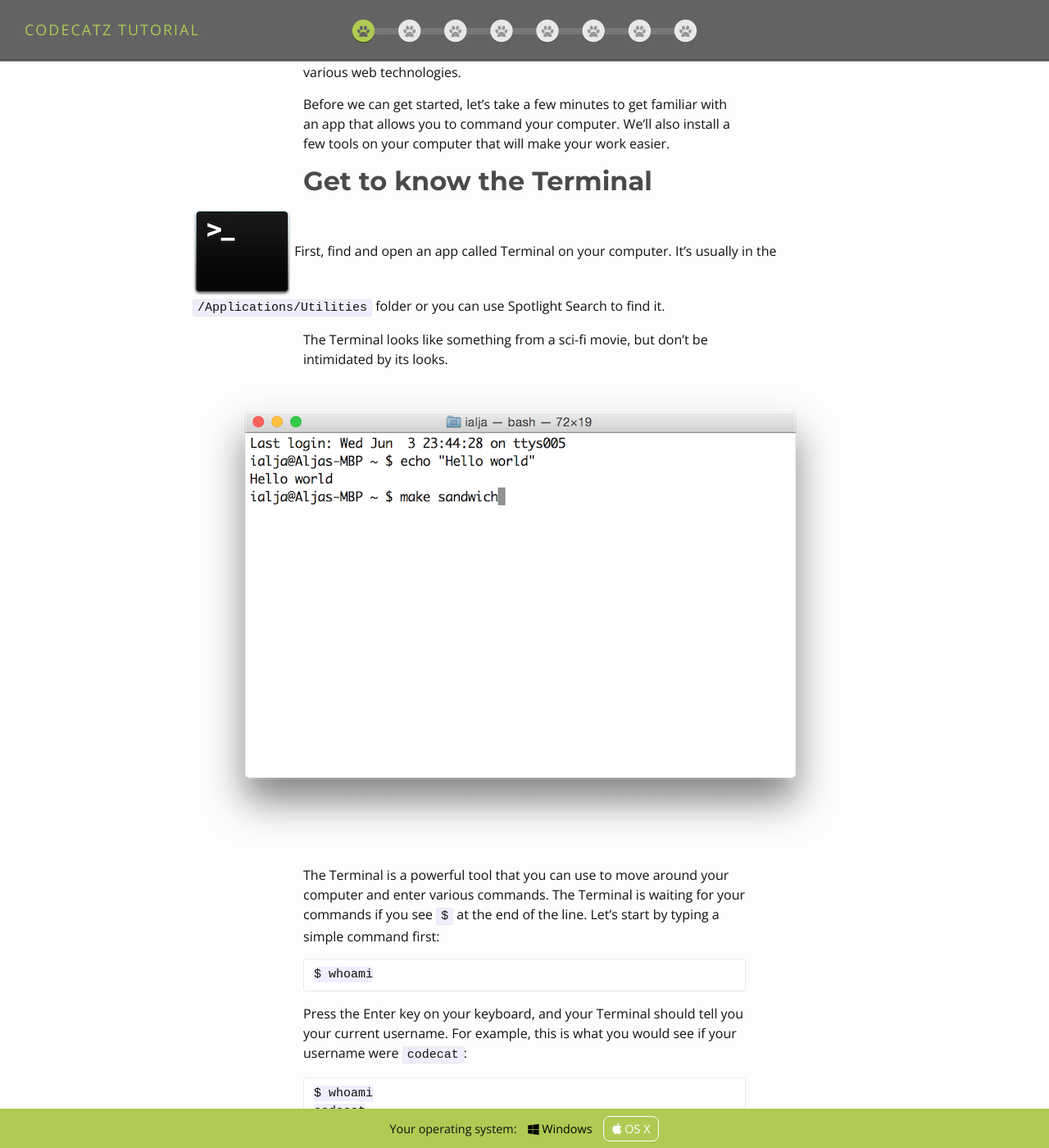
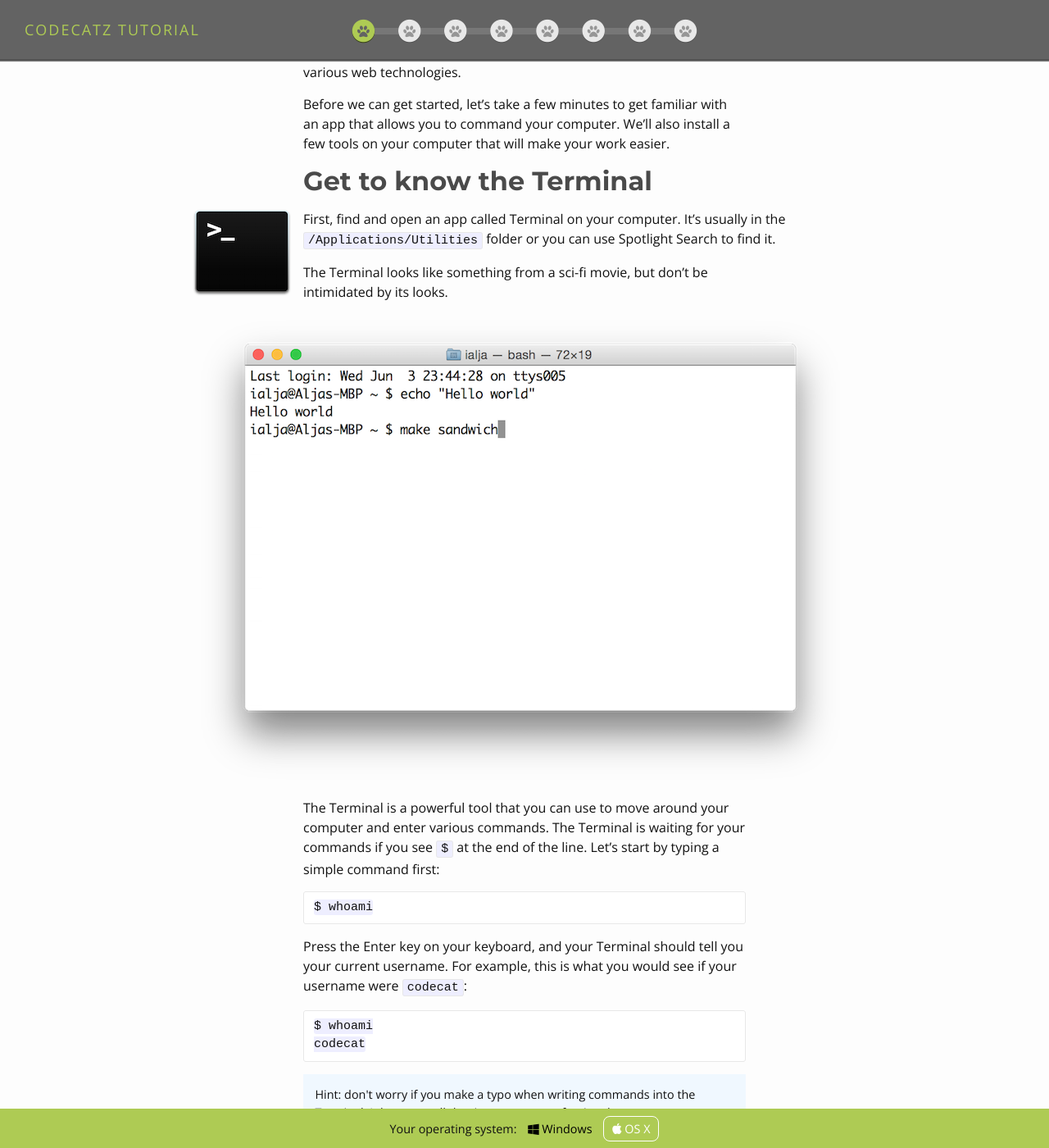
Before and after one commit to CodeCatz/codecatz-tutorial, a Jekyll site: the page built from 1-installation/index.md, in a window 1280 px wide and 1400 px high, scrolled down 373 px. Shown: the whole window at 82% size. Built offline with Jekyll 4.4.1, drawn with Linux system fonts in a browser that asks for light colours; nearby versions of some CDN libraries.

Commit message:
added a class for icons placed inside the text

```diff
--- a/1-installation/index.md
+++ b/1-installation/index.md
@@ -10,7 +10,7 @@ Before we can get started, let's take a few minutes to get familiar with an app
 
 ## Get to know the Terminal
 
-<img src="{{ "/images/terminal-icon-mac.png" | prepend: site.baseurl }}" class="icon"/> First, find and open an app called Terminal on your computer. It's usually in the `/Applications/Utilities` folder or you can use Spotlight Search to find it.
+<img src="{{ "/images/terminal-icon-mac.png" | prepend: site.baseurl }}" class="text-icon"/> First, find and open an app called Terminal on your computer. It's usually in the `/Applications/Utilities` folder or you can use Spotlight Search to find it.
 
 The Terminal looks like something from a sci-fi movie, but don't be intimidated by its looks.
 
@@ -152,7 +152,7 @@ To make sure we're all using the same tools, let's go ahead and install **<a hre
 
 ## Install GitHub Desktop
 
-<img src="{{ "/images/github-icon-mac.png" | prepend: site.baseurl }}" class="icon"/> The **GitHub Desktop app** will make it easier to publish your website online at the end of the day, or any other time, for that matter.
+<img src="{{ "/images/github-icon-mac.png" | prepend: site.baseurl }}" class="text-icon"/> The **GitHub Desktop app** will make it easier to publish your website online at the end of the day, or any other time, for that matter.
 
 
 Visit <a href="https://desktop.github.com/" target="_blank">this page</a> to install the app on your computer. There's also a <a href="https://help.github.com/desktop/" target="_blank">help page</a> if you'll ever need more information about the app and hints about how to use it.
--- a/_sass/_base.scss
+++ b/_sass/_base.scss
@@ -54,6 +54,11 @@ img {
         margin-left: 0;
         width:100%;
     }
+}
+
+.text-icon {
+    float: left;
+    margin: 0 15px 10px 0;
 }
 
 .icon {
```
